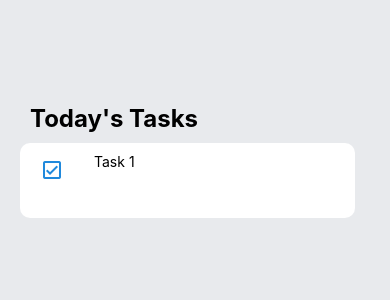
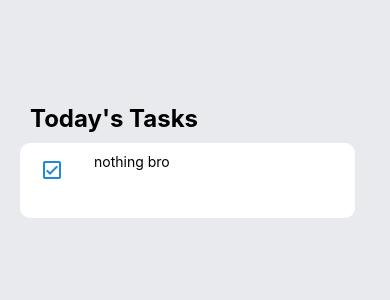
Before and after one commit to junshenlye/todo-list, a React Native app: screen / in a window 390 px wide. Shown: the top 300 px of the page. Built offline with nearby package versions, Linux system fonts and the light colour scheme.

Commit message:
text variable

```diff
--- a/App.js
+++ b/App.js
@@ -6,7 +6,9 @@ export default function App() {
     <View style={styles.container}>
       <View style={styles.taskWrapper}>
         <Text style={styles.title}>Today's Tasks</Text>
-        <View style={styles.items}>
+        <View
+          style={styles.items}
+          >
           <TaskCard></TaskCard>
         </View>
       </View>
--- a/components/task.js
+++ b/components/task.js
@@ -1,7 +1,7 @@
 import { StyleSheet, Text, View} from 'react-native';
 import React from 'react';
 import { CheckBox } from '@rneui/themed';
-
+const num = 1;
 const i = 10;
 let data = [
     {
@@ -31,7 +31,7 @@ export function TaskCard() {
                     checkedIcon= "checkbox-outline"
                     uncheckedIcon={'checkbox-blank-outline'}
                 />
-                <Text style={[styles.content, { padding: paddingValue}]}>Task 1</Text>
+                <Text style={[styles.content, { padding: paddingValue}]}>{data[num].text}</Text>
             </View>
             <Text></Text>
         </View>
```
